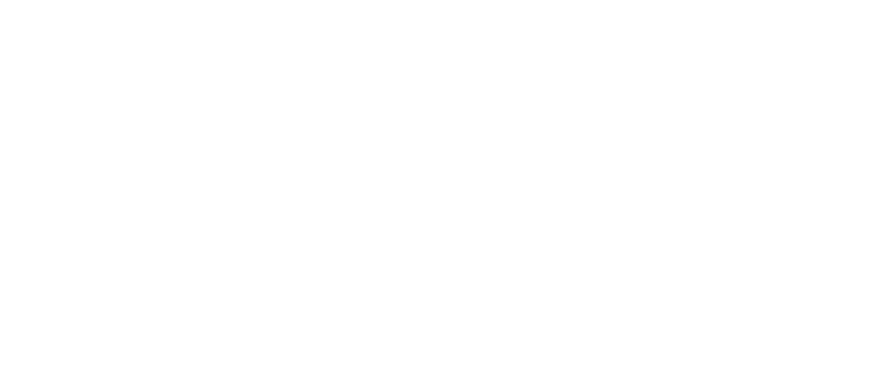
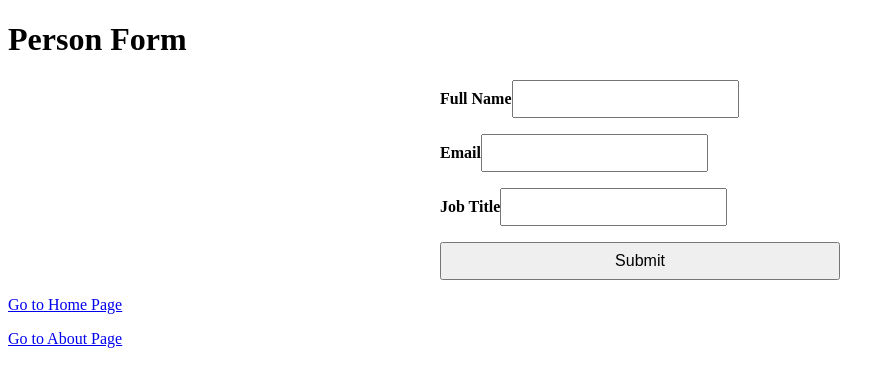
Before and after one commit to rowlandm/simple_crm_frontend, a Nuxt app: page /personForm in a window 1280 px wide. Before the commit this address had no page. Shown: the top 386 px of the page, without its empty margins (0-895 px from the left). Built offline with nearby package versions, Linux system fonts and the light colour scheme.

Commit message:
Working adding a person

```diff
--- a/pages/index.vue
+++ b/pages/index.vue
@@ -5,6 +5,9 @@
   <div>
     <p>
     <nuxt-link to="/about">Go to About Page</nuxt-link>
+    </p>
+    <p>
+    <nuxt-link to="/personForm">Go to Add a Person</nuxt-link>
     </p>
   </div>
 </template>
--- /dev/null
+++ b/pages/personForm.vue
@@ -0,0 +1,89 @@
+<template>
+  <div>
+    <h1>Person Form</h1>
+    <form @submit.prevent="submitForm">
+      <div>
+        <label for="full_name">Full Name</label>
+        <input type="text" v-model="form.full_name" id="full_name" required />
+      </div>
+      <div>
+        <label for="email">Email</label>
+        <input type="email" v-model="form.email" id="email" required />
+      </div>
+      <div>
+        <label for="job_title">Job Title</label>
+        <input type="text" v-model="form.job_title" id="job_title" required />
+      </div>
+      <button type="submit">Submit</button>
+    </form>
+    <p>
+    <nuxt-link to="/">Go to Home Page</nuxt-link>
+    </p>
+    <p>
+    <nuxt-link to="/about">Go to About Page</nuxt-link>
+    </p>
+  </div>
+</template>
+
+<script>
+export default {
+  data() {
+    return {
+      form: {
+        full_name: '',
+        email: '',
+        job_title: ''
+      }
+    };
+  },
+  methods: {
+    async submitForm() {
+      try {
+        const response = await fetch('http://localhost:8000/persons/', {
+          method: 'POST',
+          headers: {
+            'Content-Type': 'application/json'
+          },
+          body: JSON.stringify(this.form)
+        });
+
+        if (!response.ok) {
+          throw new Error(`HTTP error! status: ${response.status}`);
+        }
+
+        const data = await response.json();
+        console.log('Response:', data);
+        alert('Form submitted successfully!');
+      } catch (error) {
+        console.error('Error submitting form:', error);
+        alert('There was an error submitting the form.');
+      }
+    }
+  }
+};
+</script>
+
+<style scoped>
+form {
+  max-width: 400px;
+  margin: 0 auto;
+  display: flex;
+  flex-direction: column;
+}
+div {
+  margin-bottom: 1em;
+}
+label {
+  margin-bottom: 0.5em;
+  font-weight: bold;
+}
+input {
+  padding: 0.5em;
+  font-size: 1em;
+}
+button {
+  padding: 0.5em;
+  font-size: 1em;
+  cursor: pointer;
+}
+</style>
--- a/pages/persons/[id].vue
+++ b/pages/persons/[id].vue
@@ -44,8 +44,6 @@
     </div>
 
 
-
-
     <p><nuxt-link to="/">Go to Home Page</nuxt-link> </p>
   </div>
 </template>
```
